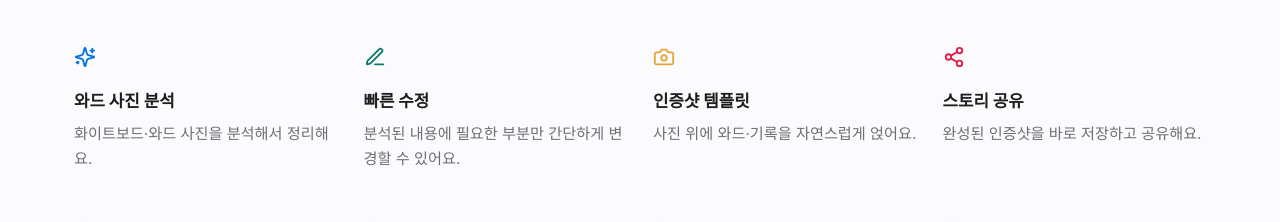
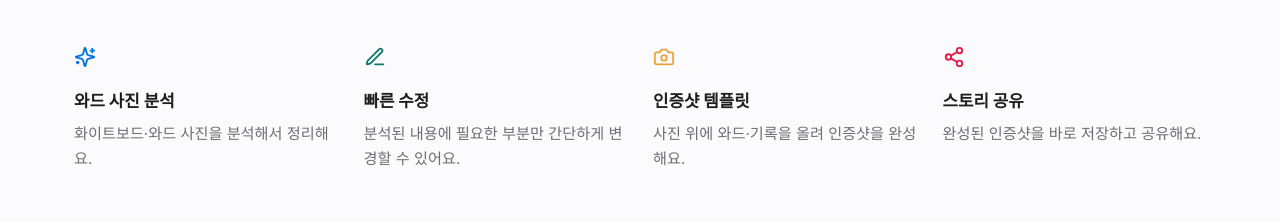
Before and after one commit to vallab-io/showyourfit-web, a Next.js app: page / in a window 1280 px wide. Shown: the part 1140-1362 px from the top of the page. Built offline with nearby package versions, Linux system fonts and the light colour scheme; no server answers.

Commit message:
fix: update text

```diff
--- a/app/page.tsx
+++ b/app/page.tsx
@@ -30,7 +30,7 @@ const highlights = [
   {
     icon: Camera,
     title: "인증샷 템플릿",
-    description: "사진 위에 와드·기록을 자연스럽게 얹어요.",
+    description: "사진 위에 와드·기록을 올려 인증샷을 완성해요.",
   },
   {
     icon: Share2,
```
